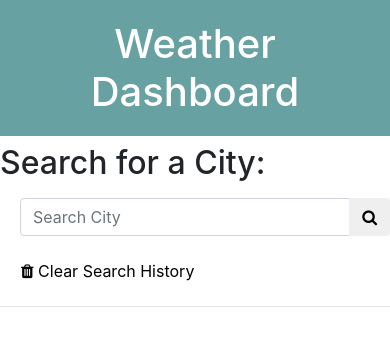
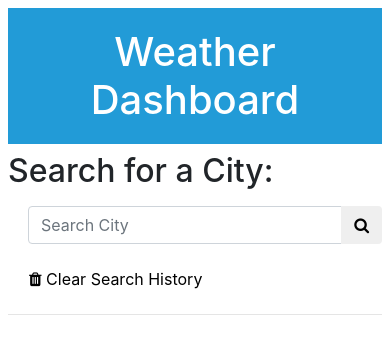
Before and after one commit to mihaelavalac/weather-dashboard, a plain HTML site: page index.html in a window 390 px wide. Drawn offline with nearby package versions, Linux system fonts and the light colour scheme.

Commit message:
Updated color and added responsivenes

```diff
--- a/index.html
+++ b/index.html
@@ -18,13 +18,13 @@
     />
   </head>
 
-  <body>
+  <body class="p-2">
     <header>
       <!-- The title of the page "Weather Dashboard"-->
       <h1 class="title">Weather Dashboard</h1>
     </header>
     <div class="row">
-      <div class="col-sm-3">
+      <div class="col-lg-3 col-sm-12">
         <label for="city-search"><h2>Search for a City:</h2></label>
 
         <div class="input-group mb-3" id= "search-section">
--- a/script.js
+++ b/script.js
@@ -52,7 +52,7 @@ $(document).ready(function () {
     $("#page-content").empty();
   });
 
-  // This function displays all the content of the introduced city on the screen(add the city to the list, diplays the weather for current day and below the weather for the next five days).
+  // This function displays all the content of the introduced city on the screen(add the city to the list, displays the weather for current day and below the weather for the next five days).
   function displayAllContent(city) {
     $("#city-search").empty();
     $("#current-weather").empty();
--- a/style.css
+++ b/style.css
@@ -1,5 +1,5 @@
 .title {
-  background-color: rgb(103, 161, 161);
+  background-color: rgb(34, 155, 215);
   color: white ;
   text-align: center;
   padding: 20px;
@@ -7,7 +7,7 @@
 #fiveDayContainer {
   color: white;
   padding: 20px;
-  background-color: rgb(103, 161, 161);
+  background-color: rgb(34, 155, 215);
   margin-right: 20px;
 }
 #imgIcon {
```
